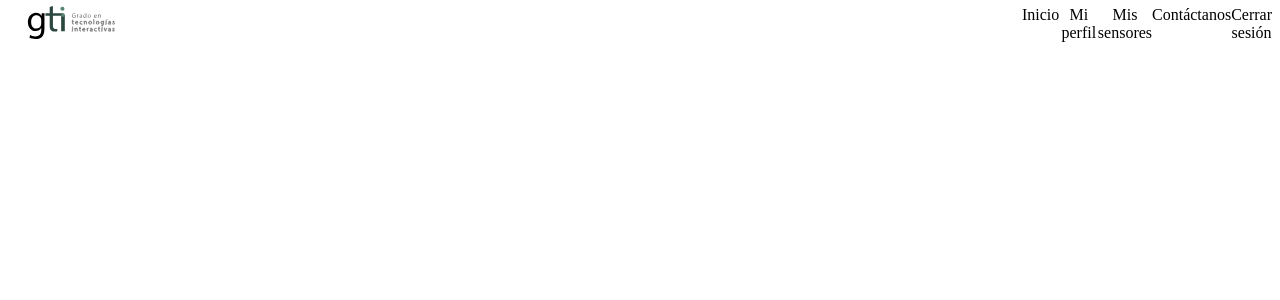
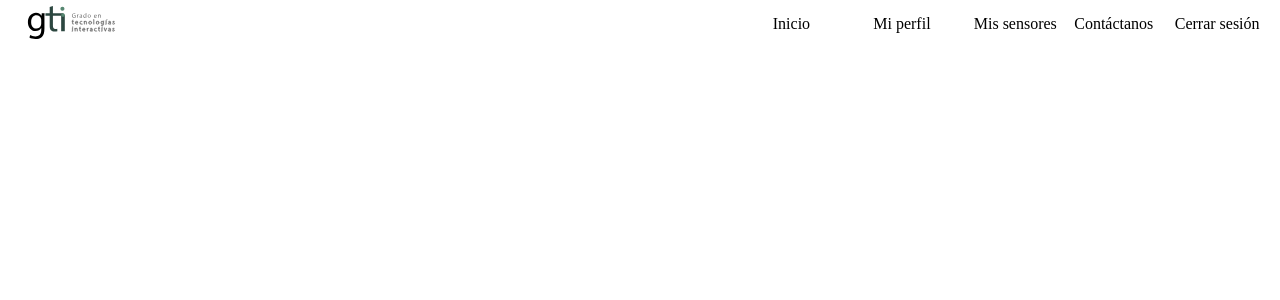
Before and after one commit to Hao12341/Proyecto2-Grupo09, a PHP site: page /html/header2.html in a window 1280 px wide. Shown: the top 300 px of the page. Run offline with PHP 8.4, Linux system fonts and the light colour scheme.

Commit message:
Header2 arreglado

```diff
--- a/css/header2.css
+++ b/css/header2.css
@@ -19,6 +19,7 @@ header{
     --hover-txt: var(--accent-fg-color);
     --li-bg: #204b36;
     --menu-height: 2rem;
+    min-width: fit-content;
 }
 #menu #menuDesplegable{
     background-color: var(--bg-color);
@@ -52,17 +53,18 @@ header{
 #contenedorMenuDesktop{
     width: inherit;
     margin-left:  50vw;
-    flex: 1 1 0;
     left: 0;
     padding-right: 1em;
+    align-self: center;
+    max-width: content-box;
 }
 
 #menuDesktop{
     display: flex;
+    flex: 1 1 min-content;
     justify-content: flex-end;
     align-content: center;
     text-decoration: none;
-    flex: 1 1 0;
     list-style: none;
 
 }
@@ -70,12 +72,21 @@ header{
 #menuDesktop li a{
     color: black;
     text-decoration: none;
+    text-align: center;
 }
 
 #menuDesktop li {
     flex: 1 1 0;
     text-decoration: none;
     text-align: center;
+    display: flex;
+    align-content: center;
+    margin: 0.1rem;
+    min-width: fit-content;
+}
+
+#menuDesktop li:last-child{
+    margin-right: 0;
 }
 #menuDesktop li:hover {
     font-size: 120%;
```
